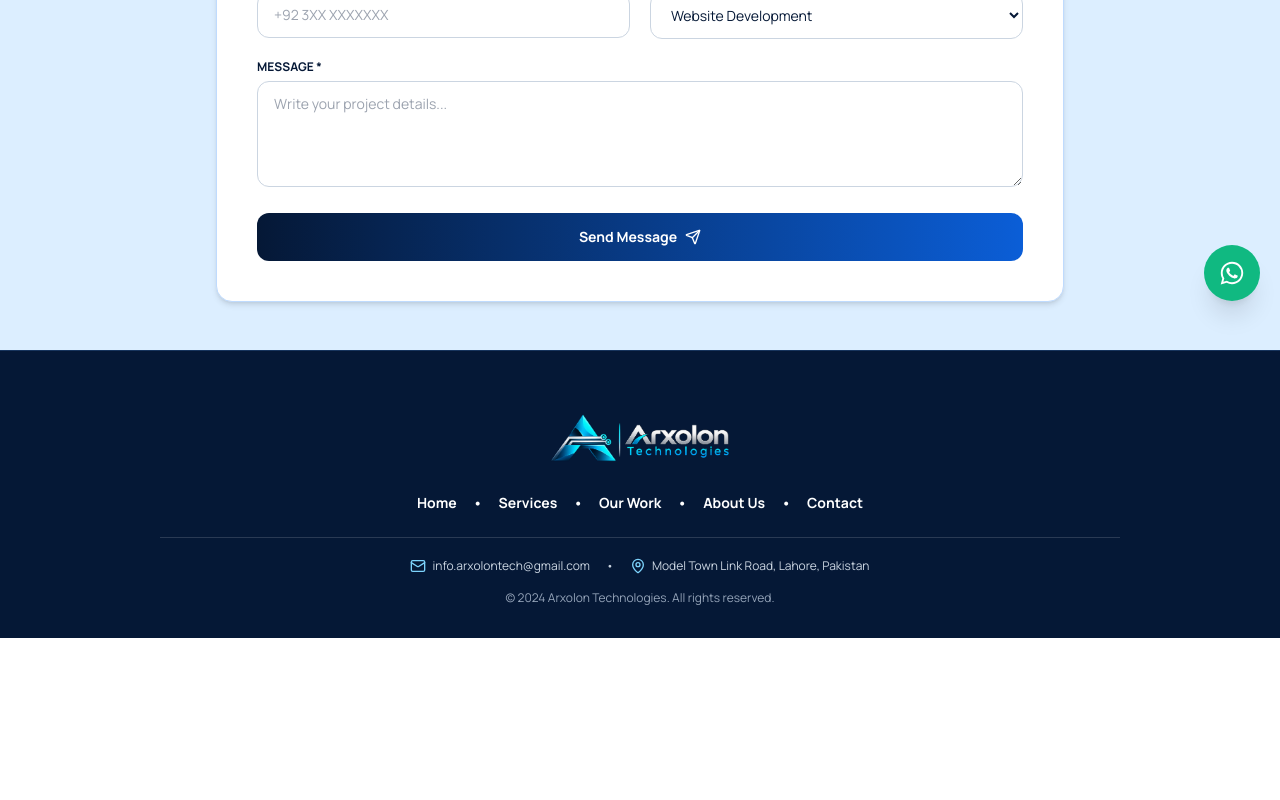
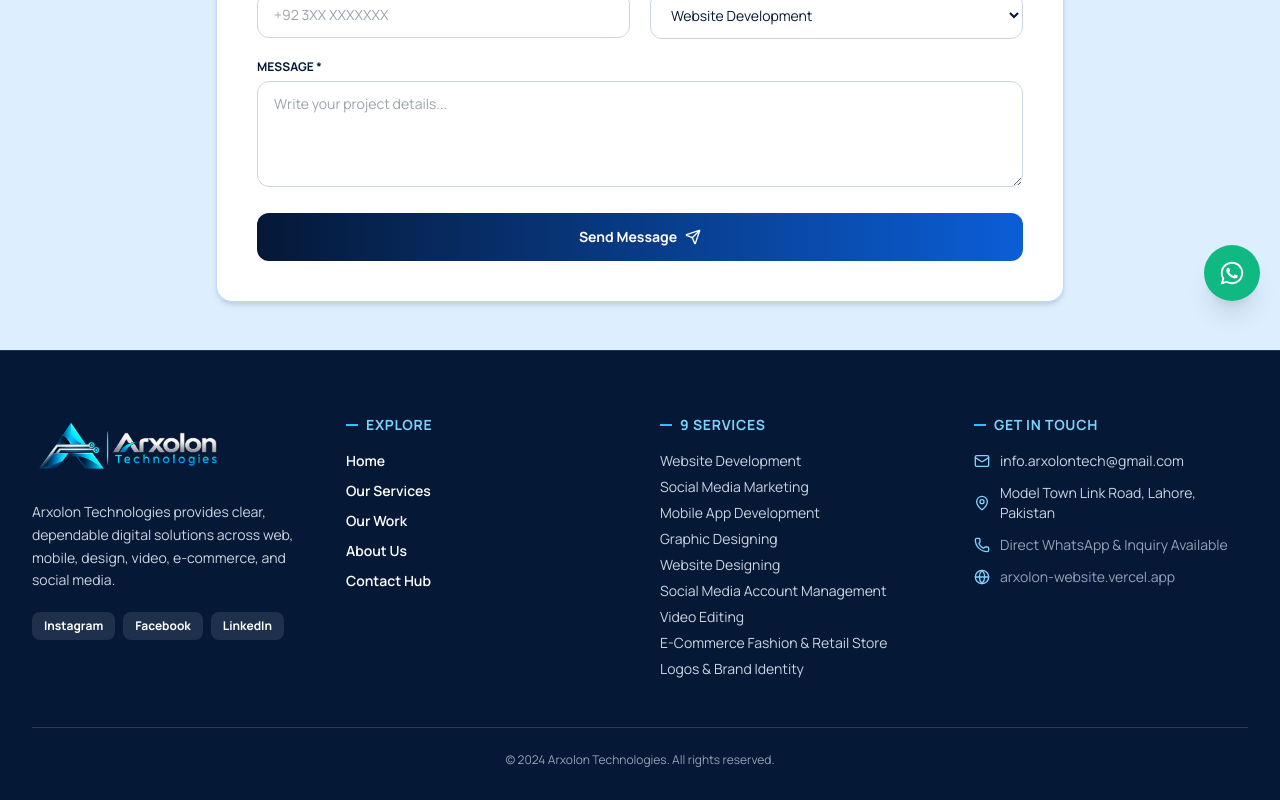
Before and after one commit to UmmeSehar/arxolon-website, a React (Vite) app in the folder client/: page /contact in a window 1280 px wide. Shown: the part 479-1279 px from the top of the page. Before the commit the page ends 1117 px from the top, so only its background shows below. Built offline with nearby package versions, Linux system fonts and the light colour scheme.

Commit message:
Combine detailed 4-column footer with 9 services and contact info

```diff
--- a/client/src/components/Footer.jsx
+++ b/client/src/components/Footer.jsx
@@ -1,47 +1,141 @@
 import React from "react";
 import { Link } from "react-router-dom";
-import { Mail, MapPin } from "lucide-react";
+import { Mail, MapPin, Phone, Globe } from "lucide-react";
 
 export default function Footer() {
+  const exploreLinks = [
+    { label: "Home", to: "/" },
+    { label: "Our Services", to: "/services" },
+    { label: "Our Work", to: "/portfolio" },
+    { label: "About Us", to: "/about" },
+    { label: "Contact Hub", to: "/contact" },
+  ];
+
+  const nineServices = [
+    "Website Development",
+    "Social Media Marketing",
+    "Mobile App Development",
+    "Graphic Designing",
+    "Website Designing",
+    "Social Media Account Management",
+    "Video Editing",
+    "E-Commerce Fashion & Retail Store",
+    "Logos & Brand Identity",
+  ];
+
+  const socialLinks = [
+    {
+      name: "Instagram",
+      href: "https://www.instagram.com/arxolontechnologies/",
+    },
+    {
+      name: "Facebook",
+      href: "https://www.facebook.com/profile.php?id=61596798540089",
+    },
+    {
+      name: "LinkedIn",
+      href: "https://www.linkedin.com/in/arxolon-technologies-430625451",
+    },
+  ];
+
   return (
-    <footer className="bg-[#051836] text-slate-300 pt-14 pb-8 border-t border-blue-400/20">
-      <div className="max-w-5xl mx-auto px-4 sm:px-6 lg:px-8 text-center">
+    <footer className="bg-[#051836] text-slate-300 pt-16 pb-8 border-t border-blue-400/20">
+      <div className="max-w-7xl mx-auto px-4 sm:px-6 lg:px-8">
+        <div className="grid grid-cols-1 md:grid-cols-2 lg:grid-cols-4 gap-10 pb-12 border-b border-white/15">
+          {/* Column 1: Brand & Overview */}
+          <div>
             <Link to="/" className="inline-block mb-4">
               <img
                 src="/logo.png"
                 alt="Arxolon Technologies"
-            className="h-14 sm:h-16 w-auto object-contain mx-auto"
+                className="h-14 sm:h-16 w-auto object-contain"
               />
             </Link>
-
-        <div className="flex flex-wrap justify-center items-center gap-4 text-xs sm:text-sm font-bold text-white pb-6 border-b border-white/15">
-          <Link to="/" className="hover:text-sky-300">Home</Link>
-          <span>•</span>
-          <Link to="/services" className="hover:text-sky-300">Services</Link>
-          <span>•</span>
-          <Link to="/portfolio" className="hover:text-sky-300">Our Work</Link>
-          <span>•</span>
-          <Link to="/about" className="hover:text-sky-300">About Us</Link>
-          <span>•</span>
-          <Link to="/contact" className="hover:text-sky-300">Contact</Link>
+            <p className="text-sm text-slate-300 leading-relaxed mb-4">
+              Arxolon Technologies provides clear, dependable digital solutions across web, mobile, design, video, e-commerce, and social media.
+            </p>
+            <div className="flex flex-wrap gap-2 pt-1">
+              {socialLinks.map((soc) => (
+                <a
+                  key={soc.name}
+                  href={soc.href}
+                  target="_blank"
+                  rel="noreferrer"
+                  className="px-3 py-1.5 rounded-lg bg-white/10 hover:bg-sky-400/20 text-xs font-bold text-white hover:text-sky-300 transition"
+                >
+                  {soc.name}
+                </a>
+              ))}
+            </div>
           </div>
 
-        <div className="pt-5 flex flex-col sm:flex-row justify-center items-center gap-4 text-xs text-slate-300">
+          {/* Column 2: Explore / Pages */}
+          <div>
+            <h3 className="text-sm font-extrabold uppercase tracking-wider text-sky-300 mb-4 flex items-center gap-2">
+              <span className="w-3 h-0.5 bg-sky-400 inline-block"></span>
+              Explore
+            </h3>
+            <ul className="space-y-2.5 text-sm font-semibold text-white">
+              {exploreLinks.map((item) => (
+                <li key={item.label}>
+                  <Link to={item.to} className="hover:text-sky-300 transition">
+                    {item.label}
+                  </Link>
+                </li>
+              ))}
+            </ul>
+          </div>
+
+          {/* Column 3: All 9 Services */}
+          <div>
+            <h3 className="text-sm font-extrabold uppercase tracking-wider text-sky-300 mb-4 flex items-center gap-2">
+              <span className="w-3 h-0.5 bg-sky-400 inline-block"></span>
+              9 Services
+            </h3>
+            <ul className="space-y-1.5 text-xs sm:text-sm text-slate-300">
+              {nineServices.map((srv) => (
+                <li key={srv}>
+                  <Link to="/services" className="hover:text-sky-300 transition">
+                    {srv}
+                  </Link>
+                </li>
+              ))}
+            </ul>
+          </div>
+
+          {/* Column 4: Get in Touch */}
+          <div>
+            <h3 className="text-sm font-extrabold uppercase tracking-wider text-sky-300 mb-4 flex items-center gap-2">
+              <span className="w-3 h-0.5 bg-sky-400 inline-block"></span>
+              Get In Touch
+            </h3>
+            <div className="space-y-3 text-xs sm:text-sm text-slate-300">
               <a
                 href="mailto:info.arxolontech@gmail.com"
-            className="inline-flex items-center gap-1.5 hover:text-sky-300"
+                className="flex items-center gap-2.5 hover:text-sky-300 transition"
               >
-            <Mail className="w-4 h-4 text-sky-300" /> info.arxolontech@gmail.com
+                <Mail className="w-4 h-4 text-sky-300 shrink-0" />
+                <span>info.arxolontech@gmail.com</span>
               </a>
-          <span className="hidden sm:inline">•</span>
-          <span className="inline-flex items-center gap-1.5">
-            <MapPin className="w-4 h-4 text-sky-300" /> Model Town Link Road, Lahore, Pakistan
-          </span>
+              <p className="flex items-center gap-2.5">
+                <MapPin className="w-4 h-4 text-sky-300 shrink-0" />
+                <span>Model Town Link Road, Lahore, Pakistan</span>
+              </p>
+              <p className="flex items-center gap-2.5 text-slate-400">
+                <Phone className="w-4 h-4 text-sky-300 shrink-0" />
+                <span>Direct WhatsApp & Inquiry Available</span>
+              </p>
+              <p className="flex items-center gap-2.5 text-slate-400">
+                <Globe className="w-4 h-4 text-sky-300 shrink-0" />
+                <span>arxolon-website.vercel.app</span>
+              </p>
+            </div>
+          </div>
         </div>
 
-        <p className="mt-4 text-xs text-slate-400">
-          © 2024 Arxolon Technologies. All rights reserved.
-        </p>
+        <div className="pt-6 text-center text-xs text-slate-400">
+          <p>© 2024 Arxolon Technologies. All rights reserved.</p>
+        </div>
       </div>
     </footer>
   );
--- a/client/src/pages/Home.jsx
+++ b/client/src/pages/Home.jsx
@@ -188,10 +188,10 @@ export default function Home() {
       <section className="py-24 bg-[#F1F5F9] text-[#051836]">
         <div className="max-w-7xl mx-auto px-4 sm:px-6 lg:px-8">
           <div className="max-w-3xl mb-14">
-            <span className="text-sm sm:text-base font-extrabold uppercase tracking-widest text-[#0B5ED7] block">
+            <span className="text-6xl sm:text-base font-extrabold uppercase tracking-widest text-[#0B5ED7] block">
               Our Services
             </span>
-            <h2 className="text-4xl sm:text-5xl font-extrabold text-[#051836] mt-2">
+            <h2 className="text-3xl sm:text-5xl font-extrabold text-[#051836] mt-2">
               9 Core Services
             </h2>
             <p className="text-slate-700 mt-3 text-base sm:text-lg leading-relaxed">
```
Lines whose indentation alone changed are shown as unchanged.
